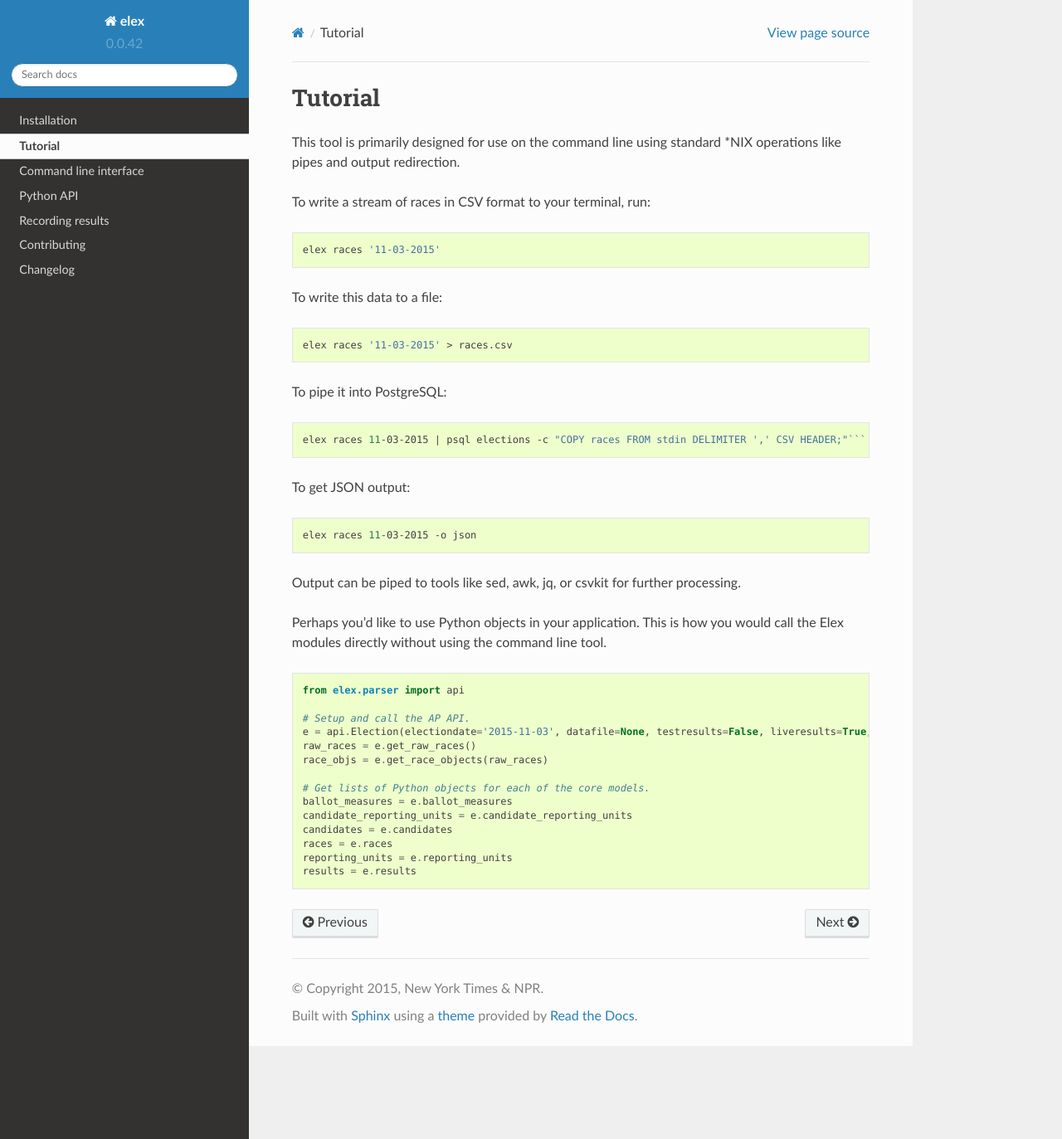
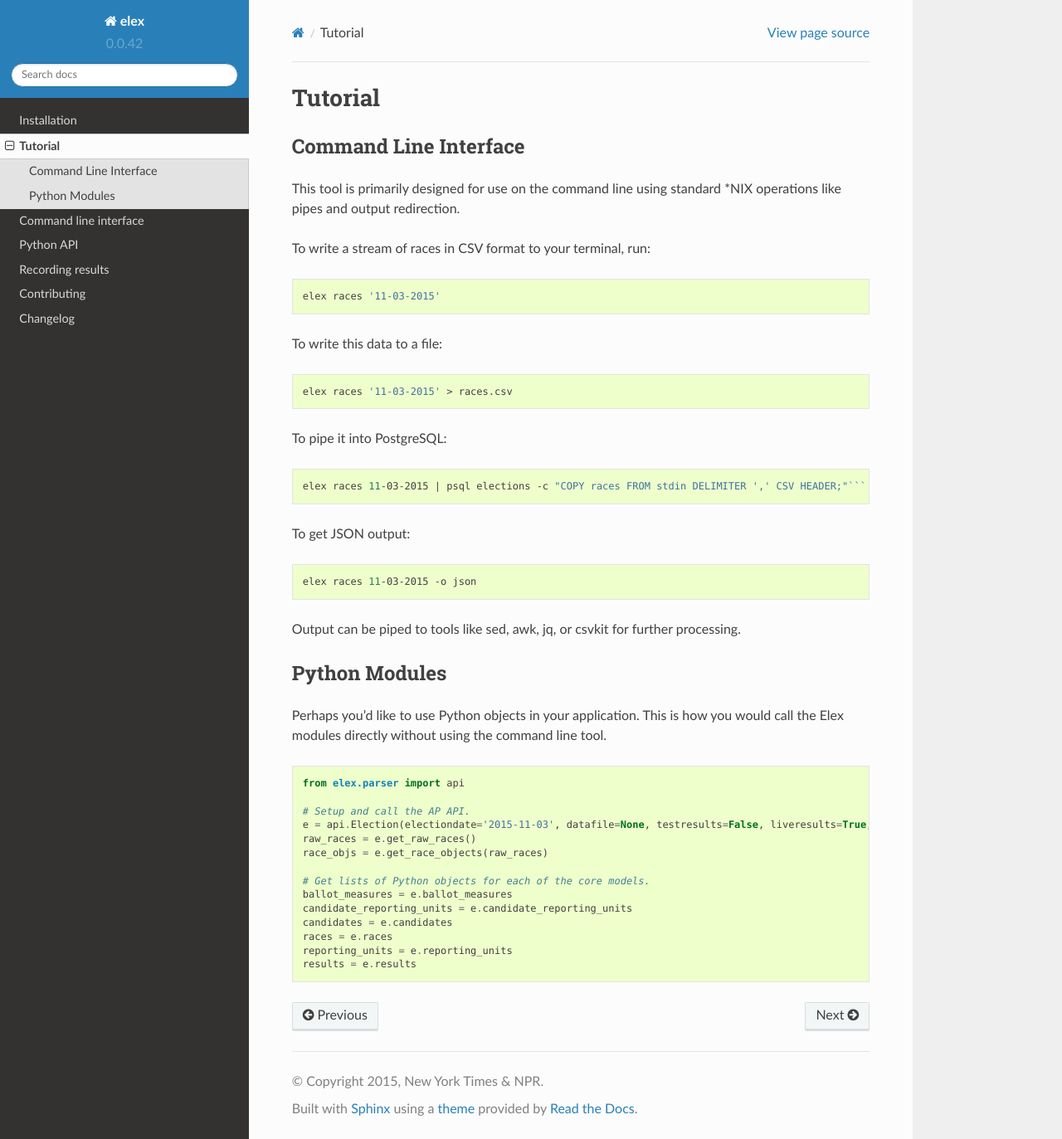
Before and after one commit to newsdev/elex, a Sphinx documentation site: the page built from docs/tutorial.rst, in a window 1280 px wide and 1373 px high. Shown: the whole window at 83% size. Built offline with Sphinx 7.4.7 and the Read the Docs theme 2.0.0, drawn with Linux system fonts in a browser that asks for light colours; the version number is read from the project's files by our own code.

Commit message:
Adds nice subheaders.

```diff
--- a/docs/tutorial.rst
+++ b/docs/tutorial.rst
@@ -1,6 +1,9 @@
 ========
 Tutorial
 ========
+
+Command Line Interface
+----------------------
 
 This tool is primarily designed for use on the command line using
 standard \*NIX operations like pipes and output redirection.
@@ -31,6 +34,9 @@ To get JSON output:
 
 Output can be piped to tools like sed, awk, jq, or csvkit for further processing.
 
+Python Modules
+---------------
+
 Perhaps you'd like to use Python objects in your application. This is how you would call the Elex modules directly without using the command line tool.
 
 .. code:: python
```
